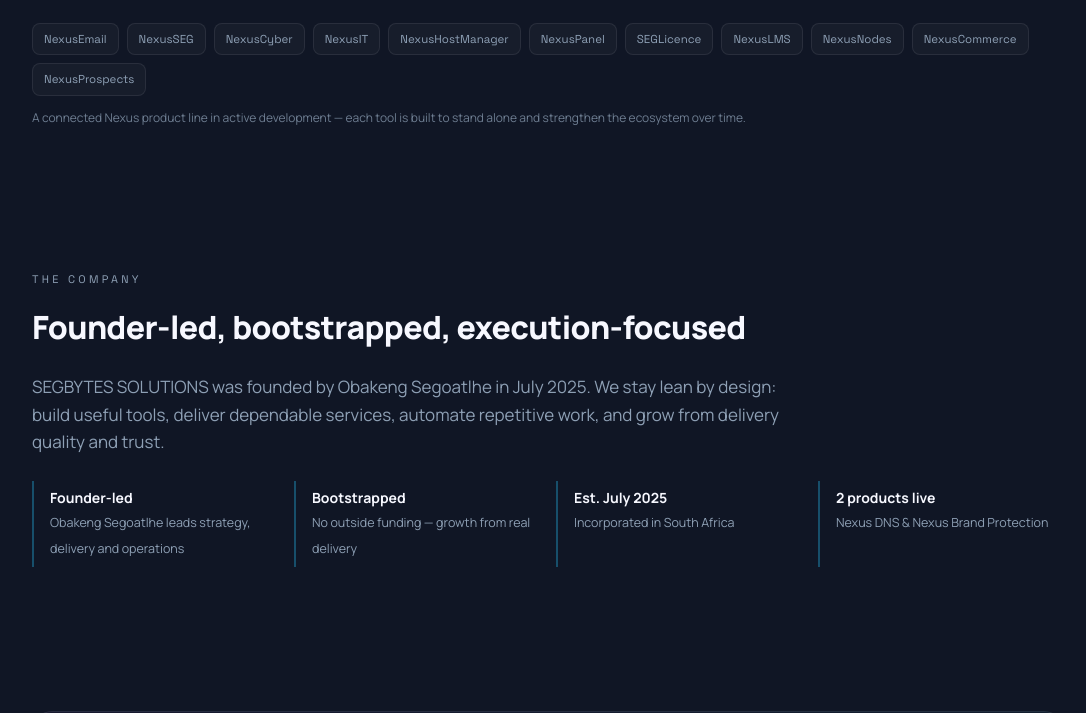
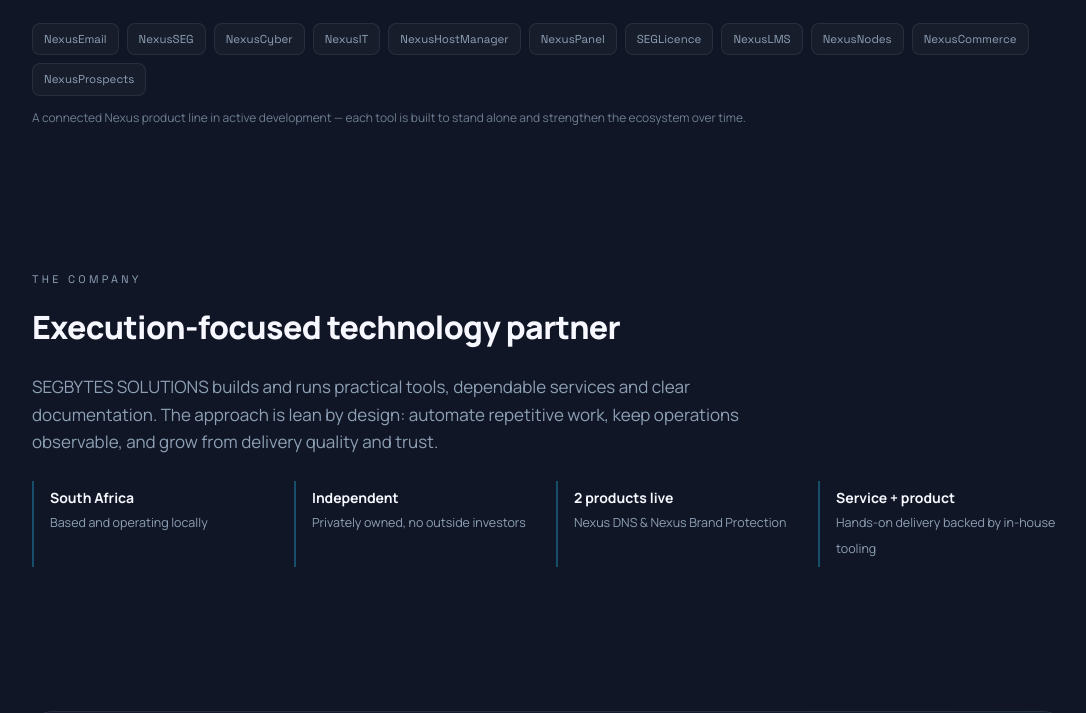
Before and after one commit to Oba-SEG/segbytes-site, a plain HTML site: page index.html in a window 1280 px wide. Shown: the part 1584-2297 px from the top of the page, without its empty margins (92-1178 px from the left). Drawn offline with Linux system fonts and the light colour scheme.

Commit message:
Remove founding details from public page

```diff
--- a/index.html
+++ b/index.html
@@ -124,7 +124,7 @@
 <div class="wrap hero">
   <div class="kicker">SEGBYTES SOLUTIONS</div>
   <h1>Practical technology for businesses that need it to <em>just work</em>.</h1>
-  <p class="sub">Cybersecurity, IT operations, hosting, domains and AI-assisted workflows — delivered by a founder-led South African technology business built on real technical execution, not hype.</p>
+  <p class="sub">Cybersecurity, IT operations, hosting, domains and AI-assisted workflows — delivered as dependable, practical technology for small and medium-sized businesses.</p>
   <div class="tagline"><b>PLAN</b><i>.</i><b>BUILD</b><i>.</i><b>RUN</b></div>
 </div>
 
@@ -169,13 +169,13 @@
 <section id="about">
   <div class="wrap">
     <div class="eyebrow">The company</div>
-    <h2>Founder-led, bootstrapped, execution-focused</h2>
-    <p class="sub" style="max-width:760px;margin-top:-14px">SEGBYTES SOLUTIONS was founded by Obakeng Segoatlhe in July 2025. We stay lean by design: build useful tools, deliver dependable services, automate repetitive work, and grow from delivery quality and trust.</p>
+    <h2>Execution-focused technology partner</h2>
+    <p class="sub" style="max-width:760px;margin-top:-14px">SEGBYTES SOLUTIONS builds and runs practical tools, dependable services and clear documentation. The approach is lean by design: automate repetitive work, keep operations observable, and grow from delivery quality and trust.</p>
     <div class="facts">
-      <div class="fact"><b>Founder-led</b><span>Obakeng Segoatlhe leads strategy, delivery and operations</span></div>
-      <div class="fact"><b>Bootstrapped</b><span>No outside funding — growth from real delivery</span></div>
-      <div class="fact"><b>Est. July 2025</b><span>Incorporated in South Africa</span></div>
+      <div class="fact"><b>South Africa</b><span>Based and operating locally</span></div>
+      <div class="fact"><b>Independent</b><span>Privately owned, no outside investors</span></div>
       <div class="fact"><b>2 products live</b><span>Nexus DNS &amp; Nexus Brand Protection</span></div>
+      <div class="fact"><b>Service + product</b><span>Hands-on delivery backed by in-house tooling</span></div>
     </div>
   </div>
 </section>
```
